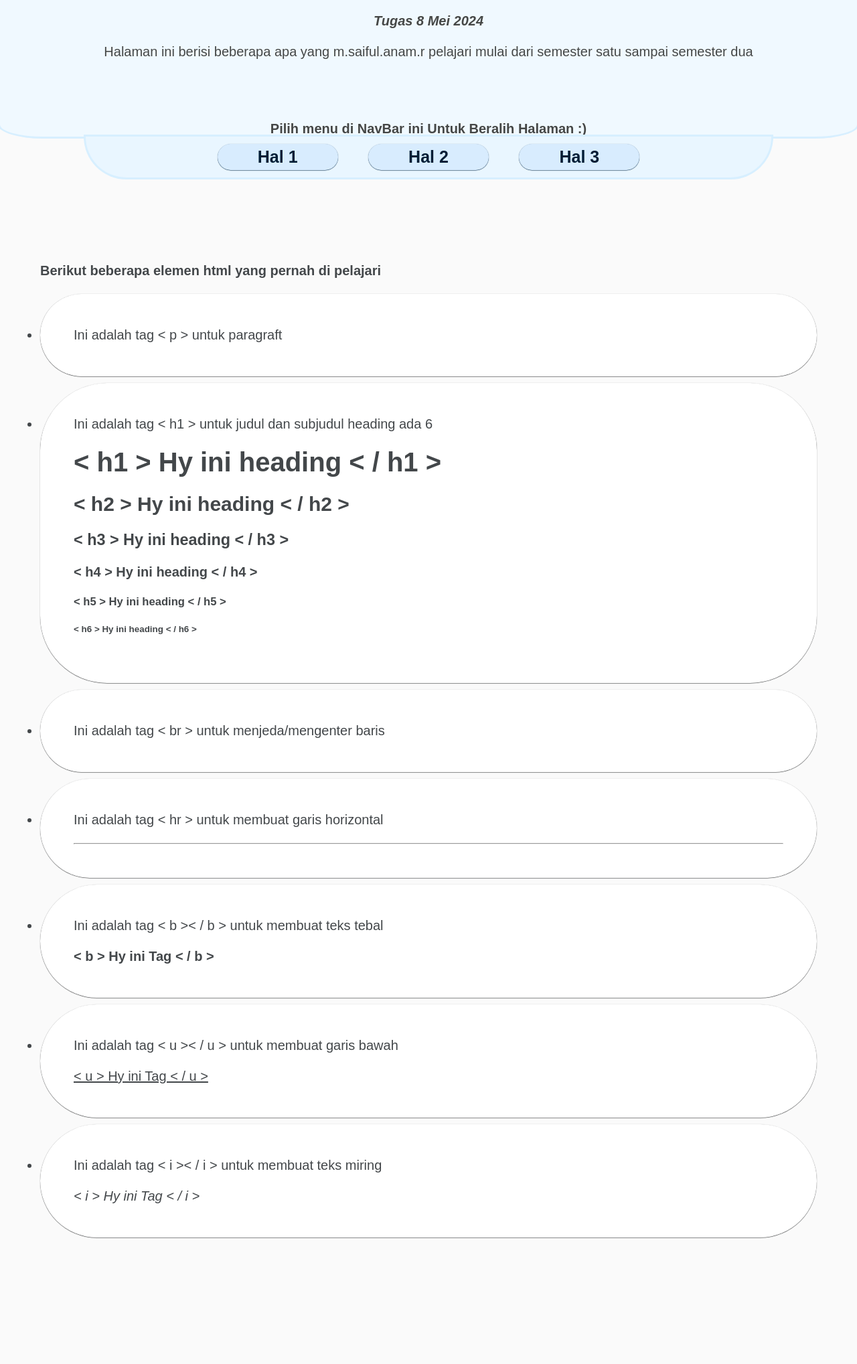
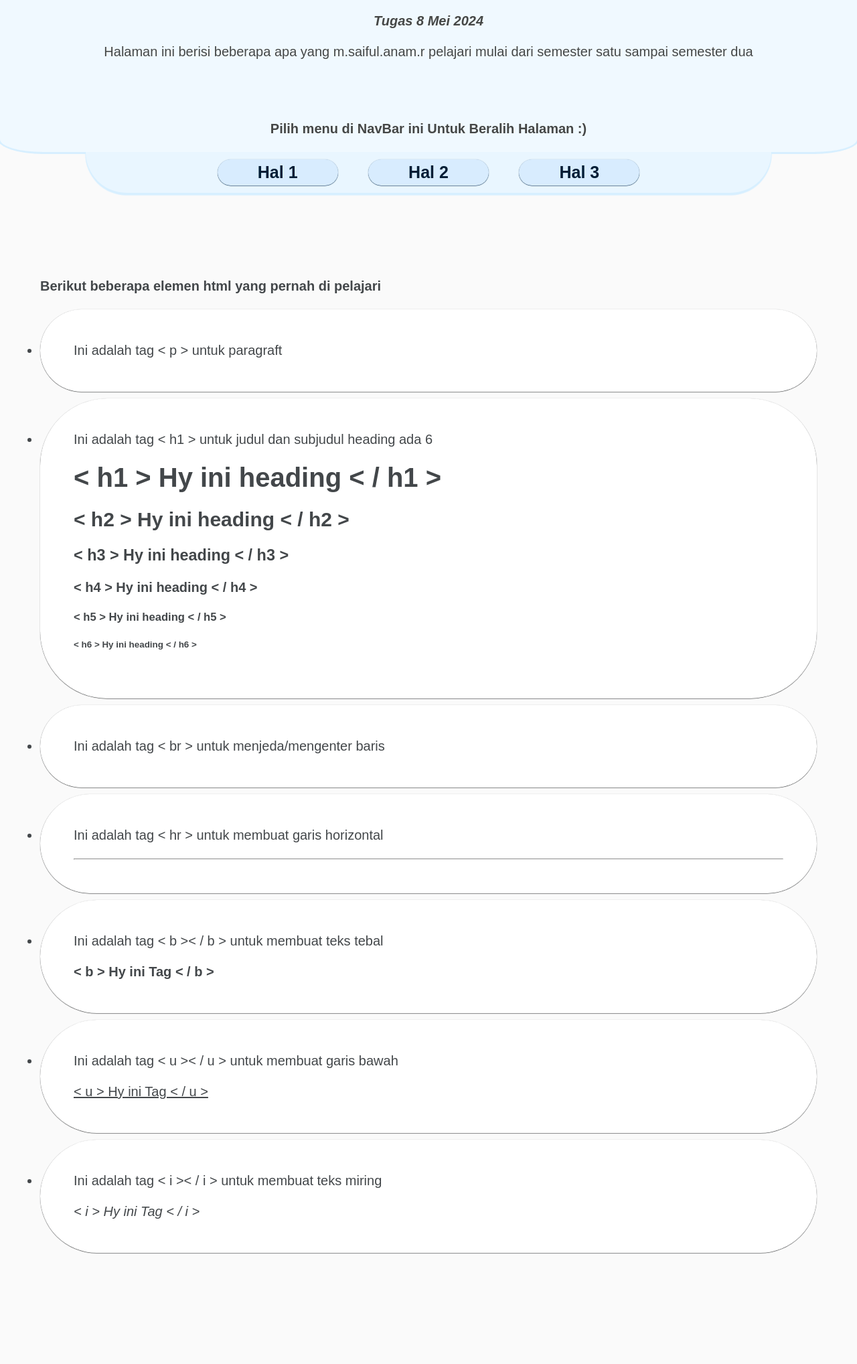
Before and after one commit to SiTotesZ/SiTotesZ.github.io, a PHP site: page /8mei2024/sitotes-hal1.html in a window 1280 px wide. Shown: the part 155-2192 px from the top of the page at 67% size. Run offline with PHP 8.4, Linux system fonts and the light colour scheme.

Commit message:
Add files via upload

```diff
--- a/8mei2024/sitotes-hal1.html
+++ b/8mei2024/sitotes-hal1.html
@@ -46,6 +46,7 @@
 		  	<br>
 		  	<br>
 		  	<b>Pilih menu di NavBar ini Untuk Beralih Halaman :)</b>
+		  	<p><br> </p>
 		  </p>
 		</div>
 
--- a/8mei2024/sitotes-hal3.html
+++ b/8mei2024/sitotes-hal3.html
@@ -23,11 +23,12 @@
     border: 3px solid #3498db;
     border-radius: 12px;
     box-shadow: 0 8px 16px rgba(0, 0, 0, 0.1);
-    transition: border-color 0.3s ease, transform 0.3s ease;
+    transition: 0.5s ease-in-out;
     display: inline-block;
 }
 .gabar-cssdesign:hover {
     border-color: #e74c3c;
+    border-radius: 60px;
     transform: scale(1.03);
 }
 .gabar-cssdesign:not(:hover) {
--- a/8mei2024/sitotes.css
+++ b/8mei2024/sitotes.css
@@ -46,7 +46,6 @@ body {
 
 
 
-
 .navbar {
   list-style-type: none;
   width: 80%;
@@ -59,6 +58,7 @@ body {
   border-bottom-left-radius: 100px;
   border-bottom-right-radius: 100px;
   box-shadow: 0px 0px 0px 3px #d7efff;
+  box-shadow: 0px 3px 1px 0.7px #d7efff;
   padding-bottom: 10px;
   padding-top: 10px;
   text-align: center;
```
